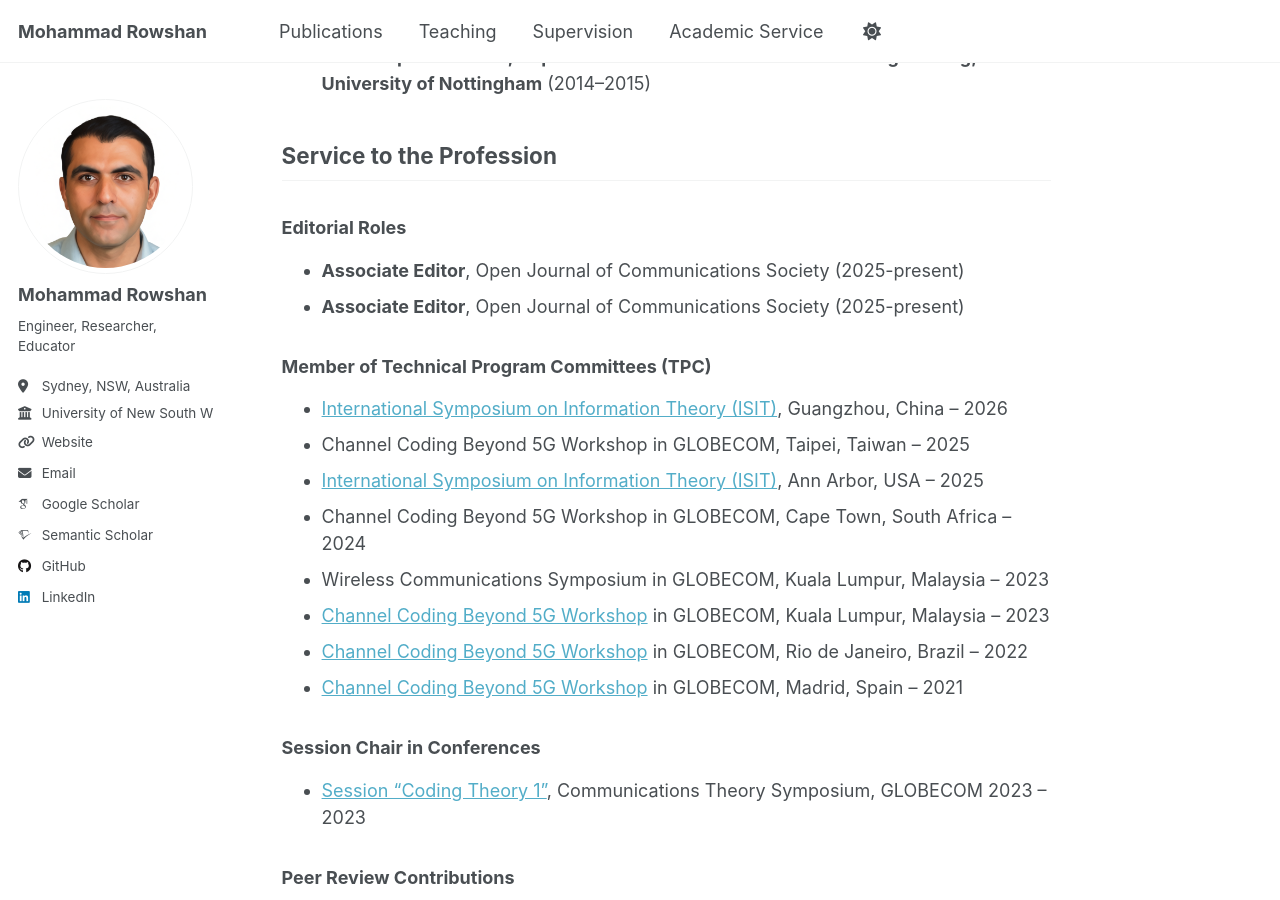
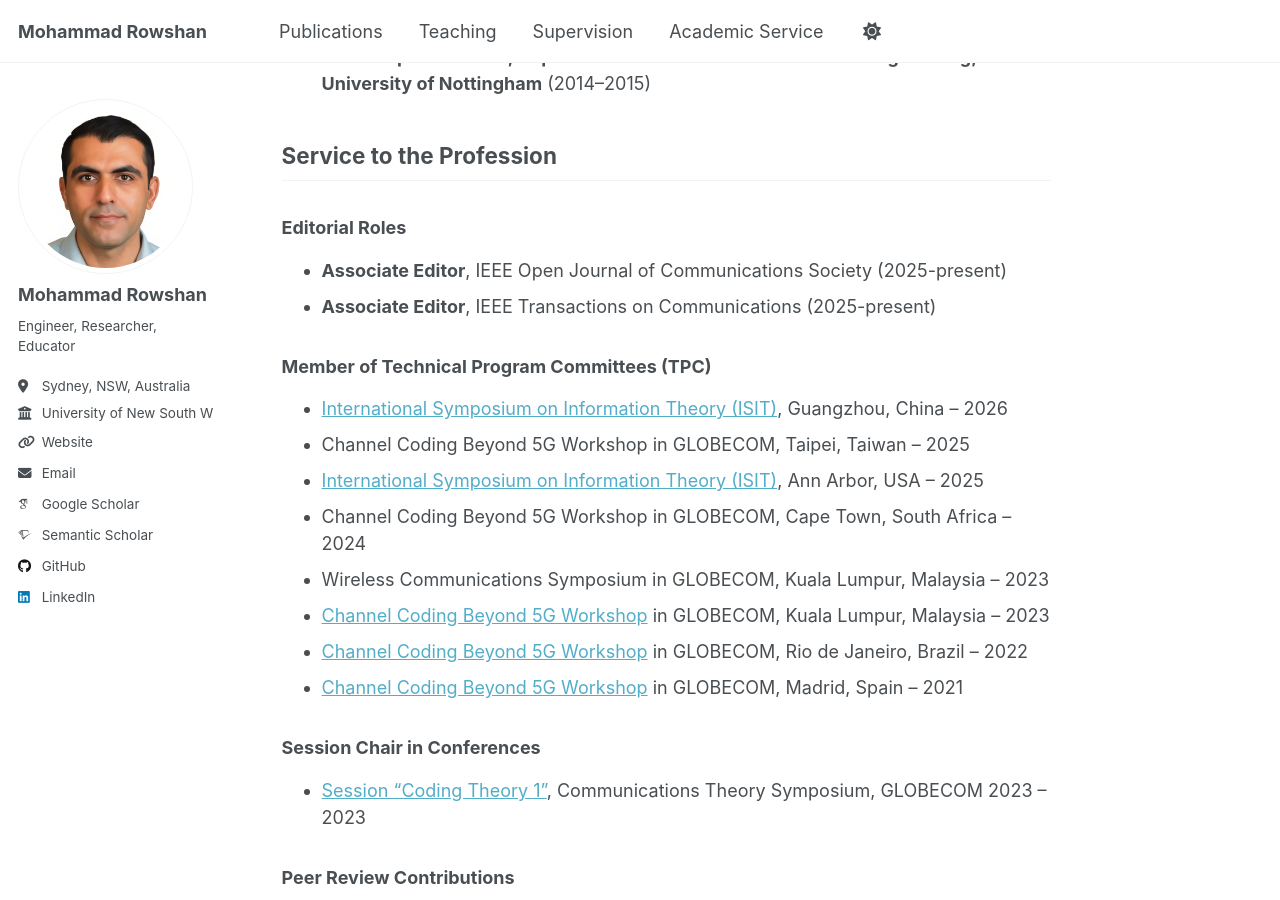
Before and after one commit to mohammad-rowshan/mohammad-rowshan.github.io, a Jekyll site: the page built from _pages/academic-services.md, in a window 1280 px wide and 900 px high, scrolled down 618 px. Built offline with Jekyll 4.4.1, drawn with Linux system fonts in a browser that asks for light colours; some web fonts are replaced; a script that is not in the unit is left out; comment, search, counter and statistics services are not loaded.

Commit message:
Update academic-services.md

```diff
--- a/_pages/academic-services.md
+++ b/_pages/academic-services.md
@@ -24,8 +24,8 @@ author_profile: true
 ## Service to the Profession
 ### Editorial Roles
 
-  - **Associate Editor**, Open Journal of Communications Society (2025-present)
-  - **Associate Editor**, Open Journal of Communications Society (2025-present)
+  - **Associate Editor**, IEEE Open Journal of Communications Society (2025-present)
+  - **Associate Editor**, IEEE Transactions on Communications (2025-present)
 
 
 
```
